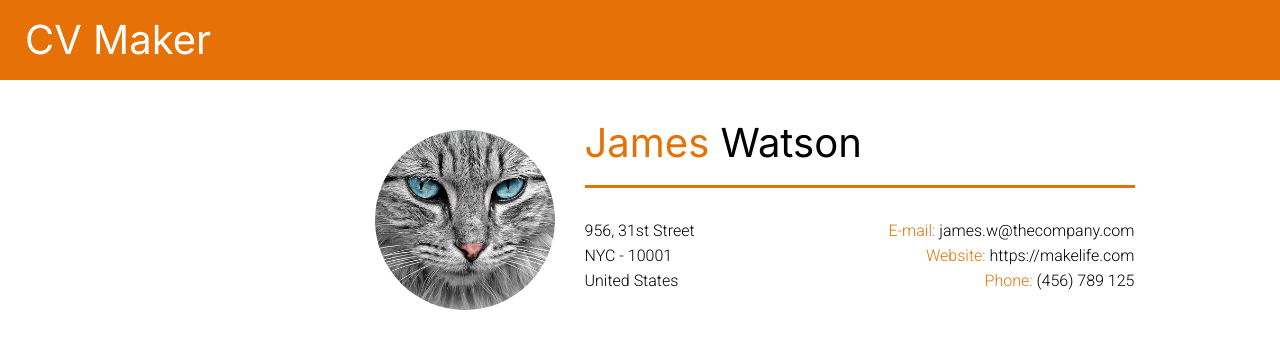
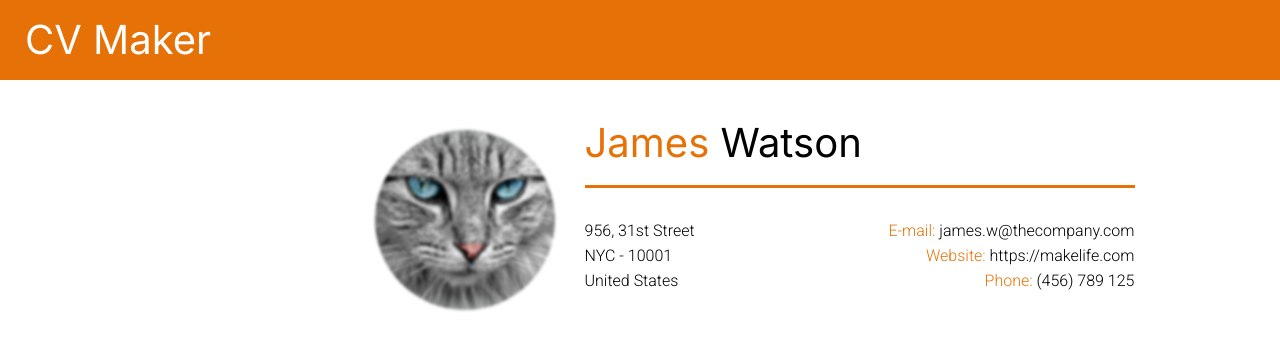
Before and after one commit to ClydeCode/cv-application, a React (Create React App) app: page / in a window 1280 px wide. In both pictures the pointer is over the picture 464 px from the left and 220 px from the top of the page. Shown: the top 347 px of the page. Built offline with nearby package versions, Linux system fonts and the light colour scheme.

Commit message:
Add hover effect to photo

```diff
--- a/src/styles/aboutSection.css
+++ b/src/styles/aboutSection.css
@@ -12,6 +12,11 @@
     width: 180px;
     height: 180px;
     object-fit: cover;
+}
+
+.about-preview-photo img:hover {
+    filter: blur(1.5px);
+    transition: .3s;
 }
 
 .about-preview-otherside {
```
